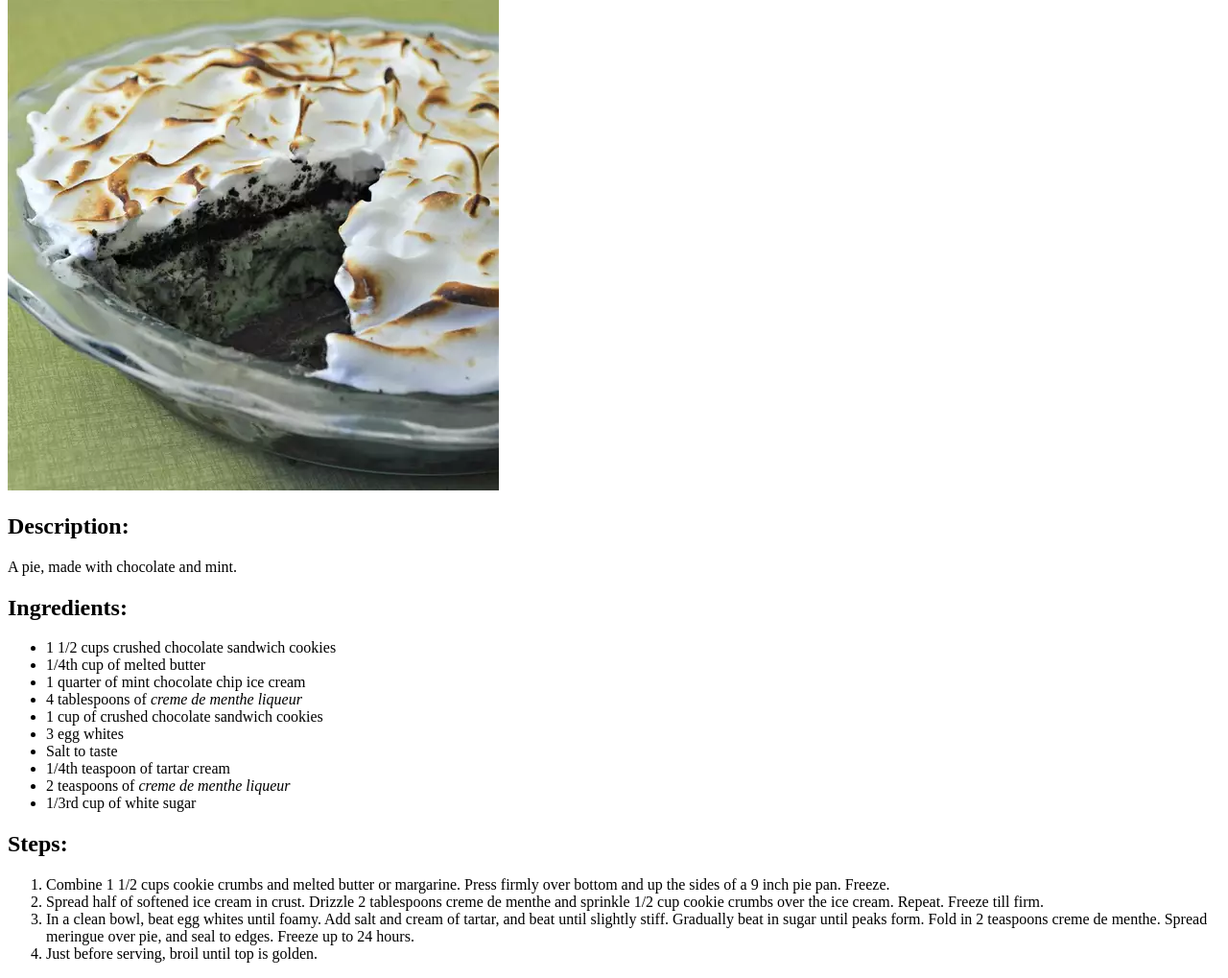
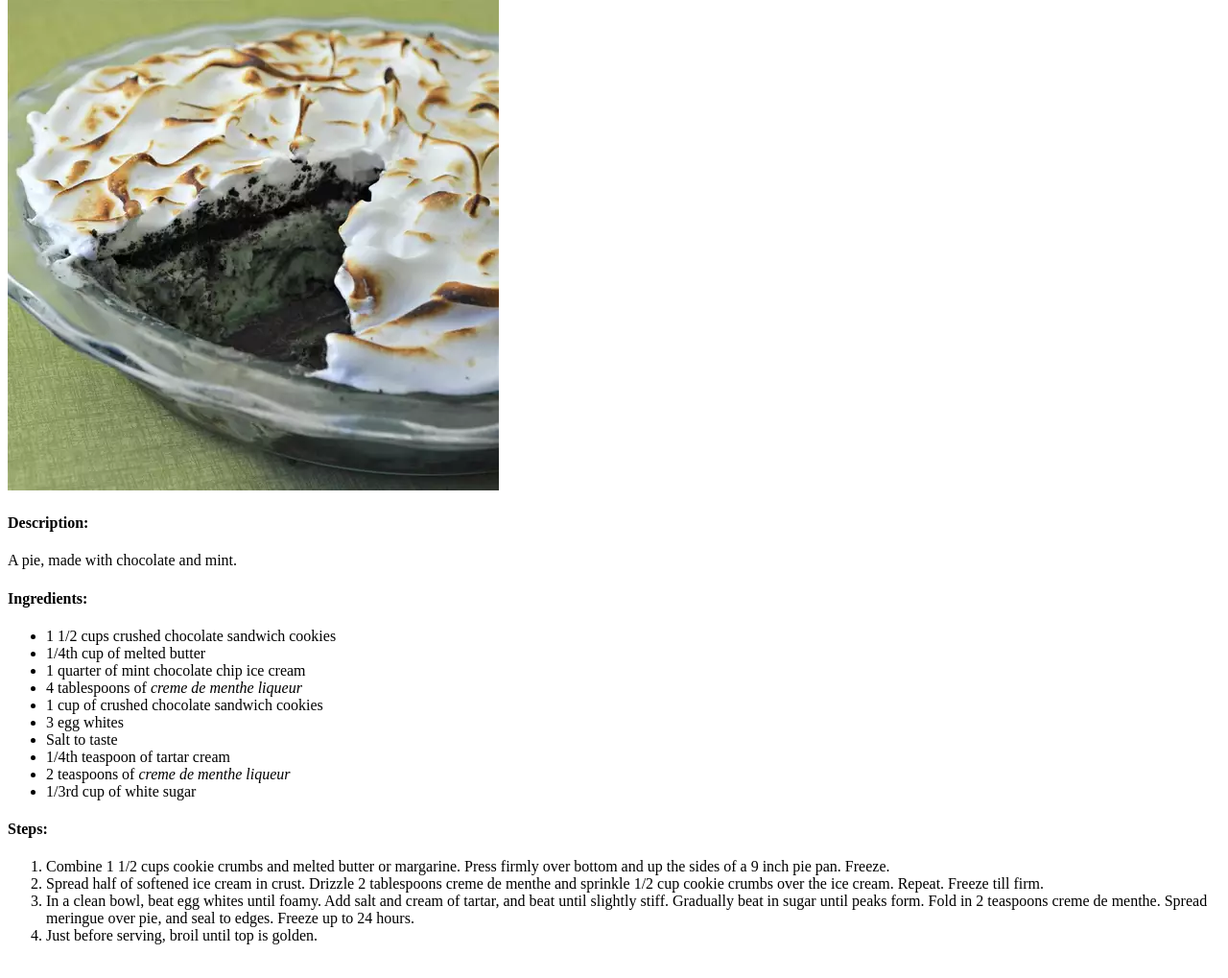
Before and after one commit to VNGamerGit/odin-recipes, a plain HTML site: page food-recipes/chocolate-mint-pie/chocolate-mint-pie.html in a window 1280 px wide. Shown: the part 68-1087 px from the top of the page at 96% size. Drawn offline with Linux system fonts and the light colour scheme.

```diff
--- a/food-recipes/chocolate-mint-pie/chocolate-mint-pie.html
+++ b/food-recipes/chocolate-mint-pie/chocolate-mint-pie.html
@@ -7,9 +7,9 @@
     <body>
         <h2>Chocolate Mint Pie</h2>
         <img src="chocolate-mint-pie.png" alt="A delicious-looking chocolate mint pie">
-        <h2>Description:</h2>
+        <h4>Description:</h4>
         <p>A pie, made with chocolate and mint.</p>
-        <h2>Ingredients:</h2>
+        <h4>Ingredients:</h4>
         <ul>
             <li>1 1/2 cups crushed chocolate sandwich cookies</li>
             <li>1/4th cup of melted butter</li>
@@ -22,7 +22,7 @@
             <li>2 teaspoons of <em>creme de menthe liqueur</em></li>
             <li>1/3rd cup of white sugar</li>
         </ul>
-        <h2>Steps:</h2>
+        <h4>Steps:</h4>
         <ol>
             <li>Combine 1 1/2 cups cookie crumbs and melted butter or margarine. Press firmly over bottom and up the sides of a 9 inch pie pan. Freeze.</li>
             <li>Spread half of softened ice cream in crust. Drizzle 2 tablespoons creme de menthe and sprinkle 1/2 cup cookie crumbs over the ice cream. Repeat. Freeze till firm.</li>
```
